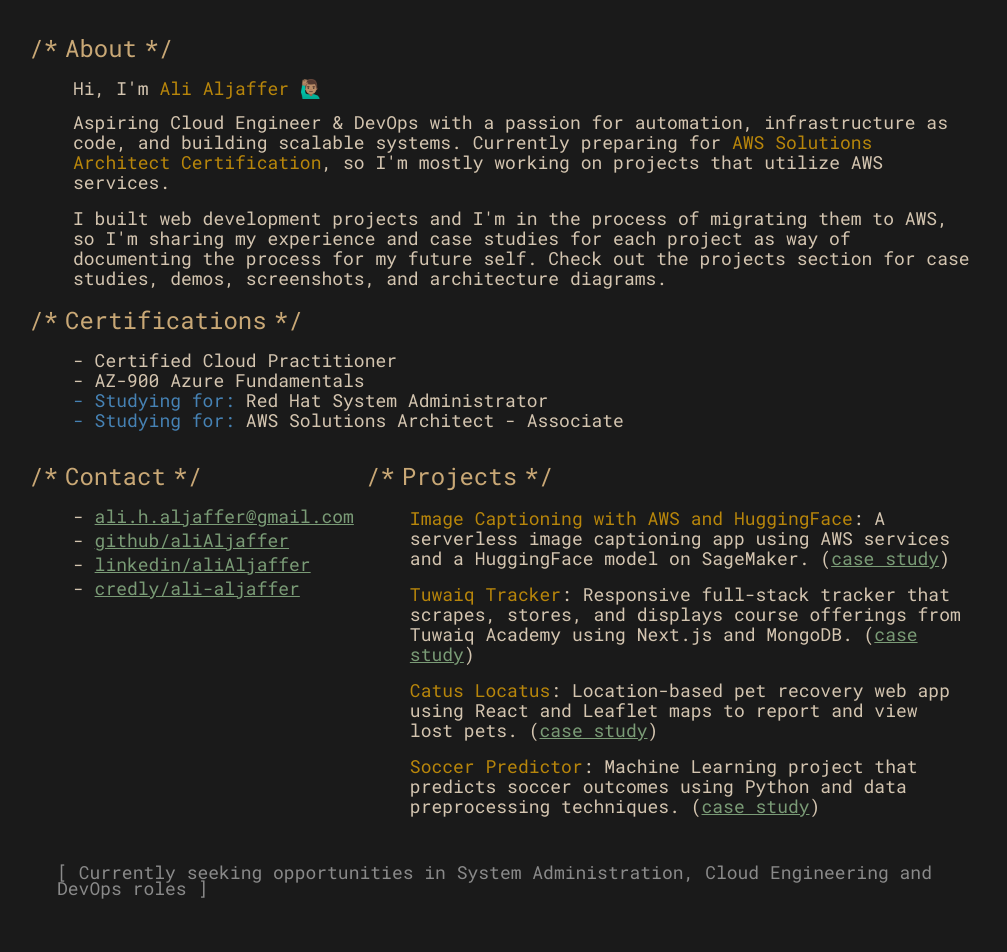
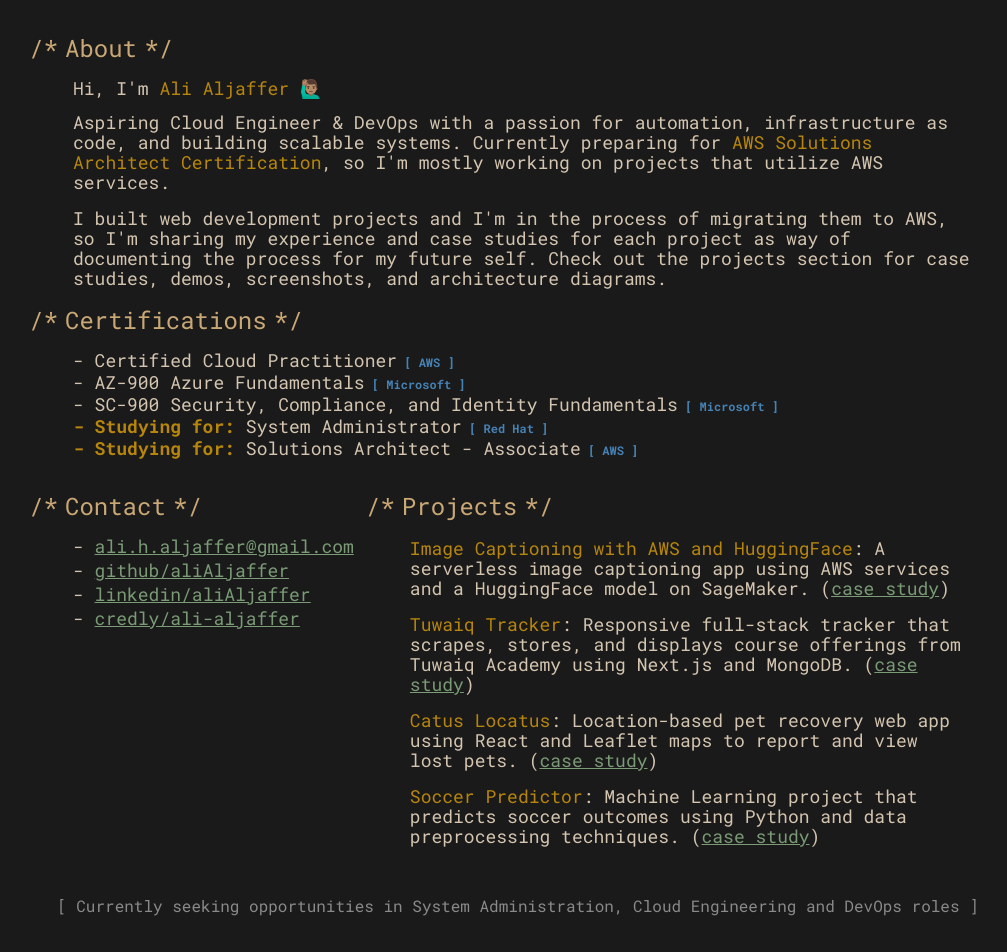
Before and after one commit to aliAljaffer/aliAljaffer.github.io, a Next.js app: page / in a window 1280 px wide. Shown: the top 952 px of the page, without its empty margins (127-1134 px from the left). Built offline with nearby package versions, Linux system fonts and the light colour scheme.

Commit message:
Text for status comment increased, cert added, security section for textify added

```diff
--- a/src/app/components/CertsList.tsx
+++ b/src/app/components/CertsList.tsx
@@ -15,10 +15,13 @@ export default function CertsList({ certs, className = "" }: CertsListProps) {
       {certs.map((cert, index) => (
         <li
           key={index}
-          className={`mb-1  ${cert.wip ? "text-terminal-text before:content-['-_Studying_for:_'] before:text-terminal-highlight" : "before:content-['-_']"}`}
+          className={`mb-1  ${cert.wip ? "text-terminal-text before:content-['-_Studying_for:_'] before:text-terminal-strong before:font-bold" : "before:content-['-_']"}`}
         >
-          {cert.wip ? cert.provider + " " : ""}
           {cert.certification}
+          <span className="text-xs font-bold text-terminal-highlight select-none">
+            {" "}
+            [ {cert.provider} ]
+          </span>
         </li>
       ))}
     </ul>
--- a/src/app/page.tsx
+++ b/src/app/page.tsx
@@ -37,6 +37,10 @@ const certsData: Certification[] = [
     provider: "AWS",
   },
   { certification: "AZ-900 Azure Fundamentals", provider: "Microsoft" },
+  {
+    certification: "SC-900 Security, Compliance, and Identity Fundamentals",
+    provider: "Microsoft",
+  },
   {
     certification: "System Administrator",
     provider: "Red Hat",
@@ -92,11 +96,9 @@ export default function Home() {
               demos, screenshots, and architecture diagrams.
             </p>
 
-            {true && (
             <Section title="Certifications">
               <CertsList certs={certsData} />
             </Section>
-            )}
           </Section>
 
           {/* Contact Section */}
@@ -108,16 +110,15 @@ export default function Home() {
             <ProjectList projects={projectsData} />
           </Section>
           {/* Status/Notes Section */}
-          {true && (
+
           <section className="xl:w-full mb-4">
-              <div className="ml-6 mt-4 mb-4 md:ml-6">
+            <div className="ml-6 mt-4 mb-4 md:ml-6 text-sm lg:text-base">
               <StatusComment>
-                  Currently seeking opportunities in System Administration,
-                  Cloud Engineering and DevOps roles
+                Currently seeking opportunities in System Administration, Cloud
+                Engineering and DevOps roles
               </StatusComment>
             </div>
           </section>
-          )}
         </div>
       </div>
     </Layout>
--- a/src/data/image-captioning.md
+++ b/src/data/image-captioning.md
@@ -33,11 +33,15 @@ And thanks to this process, development and deployment are automated and taken c
 
 Next, I created two Lambda functions. One function receives an image file `image/*` from the frontend, and uploads it to `textify-img/uploads`, then passes the object key to the second Lambda, which sends the image for processing using SageMaker AI. The model used for captioning is [Salesforce/blip-image-captioning-large](https://huggingface.co/Salesforce/blip-image-captioning-large) running on an `ml.m5.xlarge` instance.
 
-To handle uploads, I setup an API Gateway with a `/upload` POST route. This is what triggers the first Lambda to receive the user image.
+To handle uploads, I setup an API Gateway with a `/upload` **POST** route. This is what triggers the first Lambda to receive the user image.
 
-CloudFront was used as a CDN, with `textify-website` as an origin.
+CloudFront was used as a CDN, with `textify-website` S3 bucket as the origin. Finally, I added DNS A and AAAA records to the subdomain `textify.alialjaffer.com` as ALIAS to the CloudFront distribution.
 
-To keep the upload feature from being abused, I setup authentication using Cognito as a JWT authorizer, and used `oidc-client-ts` for session management and authorization flow on the frontend.
+### Security
+
+To keep the image upload feature from being abused, I setup authentication using Cognito as a JWT authorizer, and used `oidc-client-ts` for session management and authorization flow on the frontend. Moreover, **CORS** was enabled and setup for the API Gateway routes.
+
+Size limitations that are enforced both on the frontend and the lambda backend should prevent malicious actors from uploading massive, distruptive files into the object storage.
 
 ## Architectural Design
 
```
Lines whose indentation alone changed are shown as unchanged.
